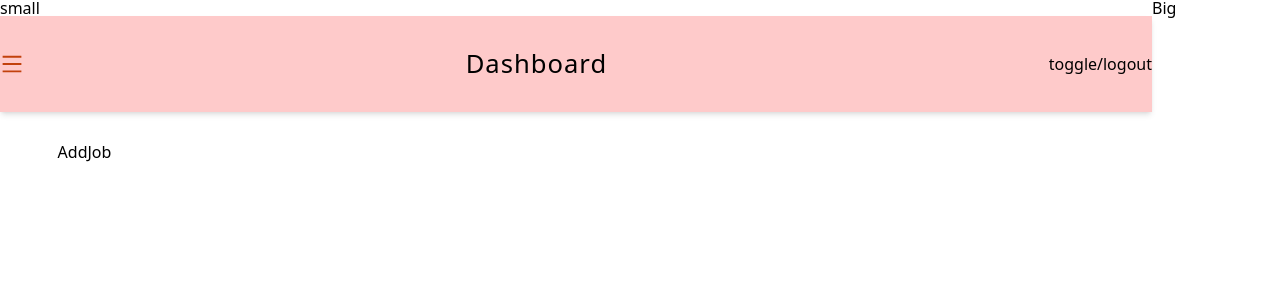
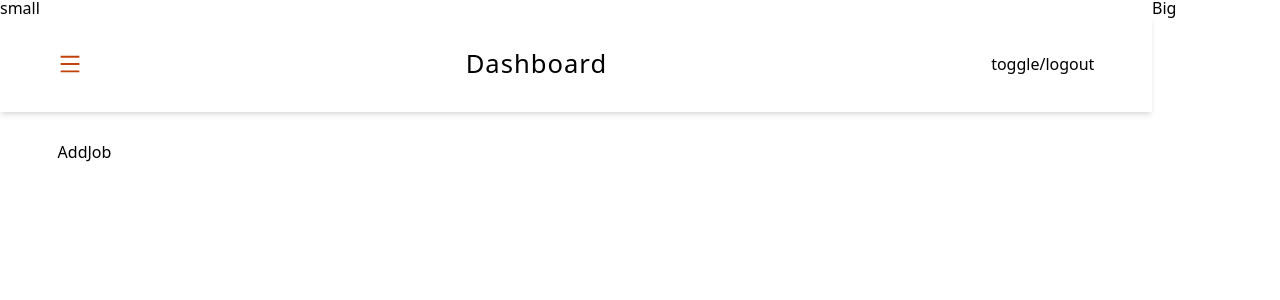
Before and after one commit to misiek869/jobs-app, a React (Vite) app: page /dashboard in a window 1280 px wide. Shown: the top 300 px of the page. Built offline with nearby package versions, Linux system fonts and the light colour scheme.

Commit message:
change bg color

```diff
--- a/src/components/Navbar.tsx
+++ b/src/components/Navbar.tsx
@@ -6,8 +6,8 @@ const Navbar = () => {
 	const { toggleSidebar } = useDashboardContext()
 
 	return (
-		<nav className='h-24 flex items-center justify-center shadow-md lg:sticky lg:top-0 bg-red-200'>
-			<div className='flex w-[90vw] items-center justify-between lg:w-screen-[90%]'>
+		<nav className='h-24 flex items-center justify-center shadow-md lg:sticky lg:top-0 '>
+			<div className='flex w-[90vw] items-center justify-between lg:w-[90%]'>
 				<button
 					type='button'
 					className='bg-transparent border-transparent text-2xl cursor-pointer flex items-center text-orange-700'
--- a/src/pages/DashboardLayout.tsx
+++ b/src/pages/DashboardLayout.tsx
@@ -38,7 +38,7 @@ const DashboardLayout = () => {
 					<SidebarBig />
 					<div>
 						<Navbar />
-						<div className='w-[90vw] my-0 mx-auto py-8 lg:w-[90%]'>
+						<div className='w-[90vw] mx-auto py-8 lg:max-w-[90%]'>
 							<Outlet />
 						</div>
 					</div>
```
